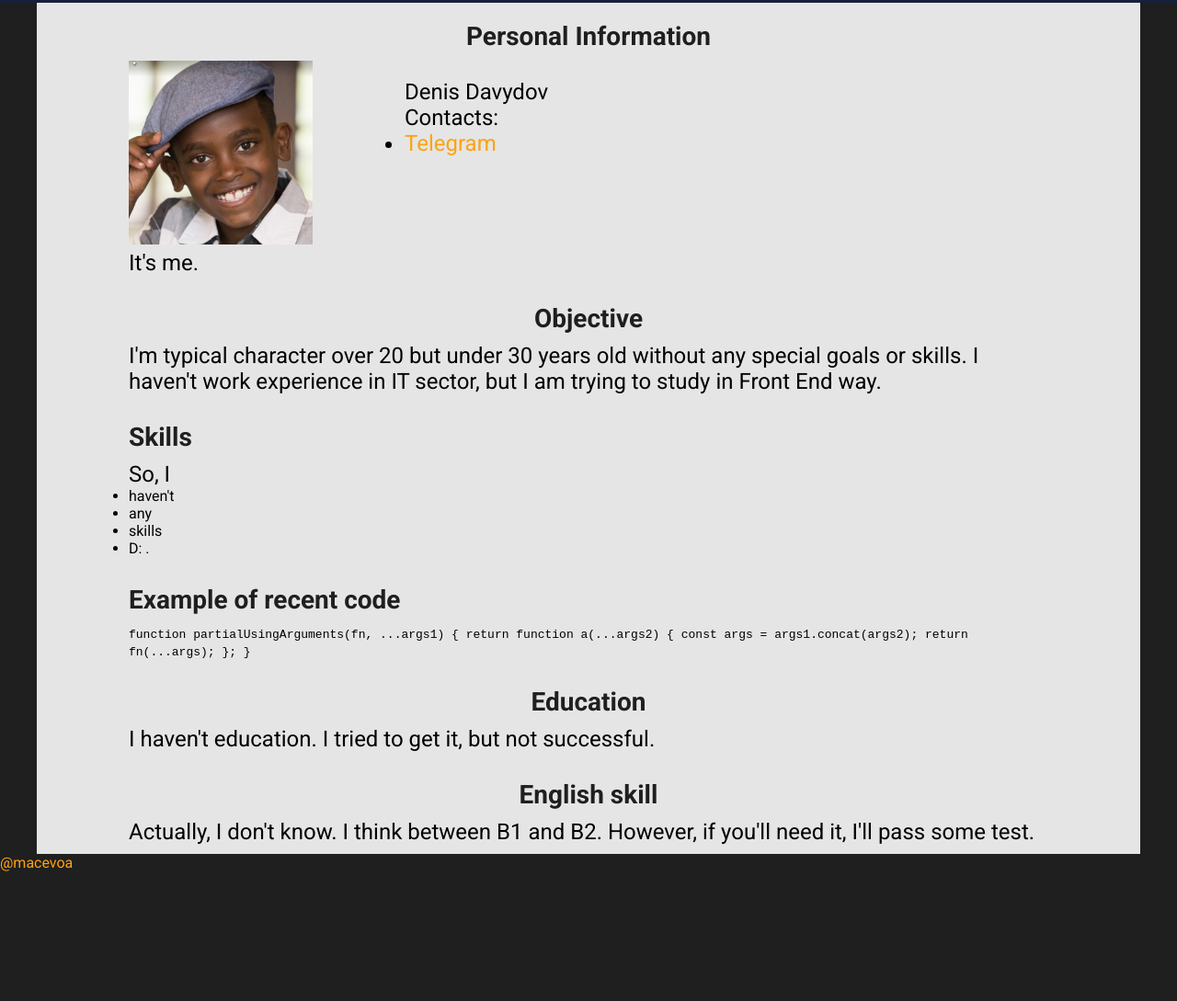
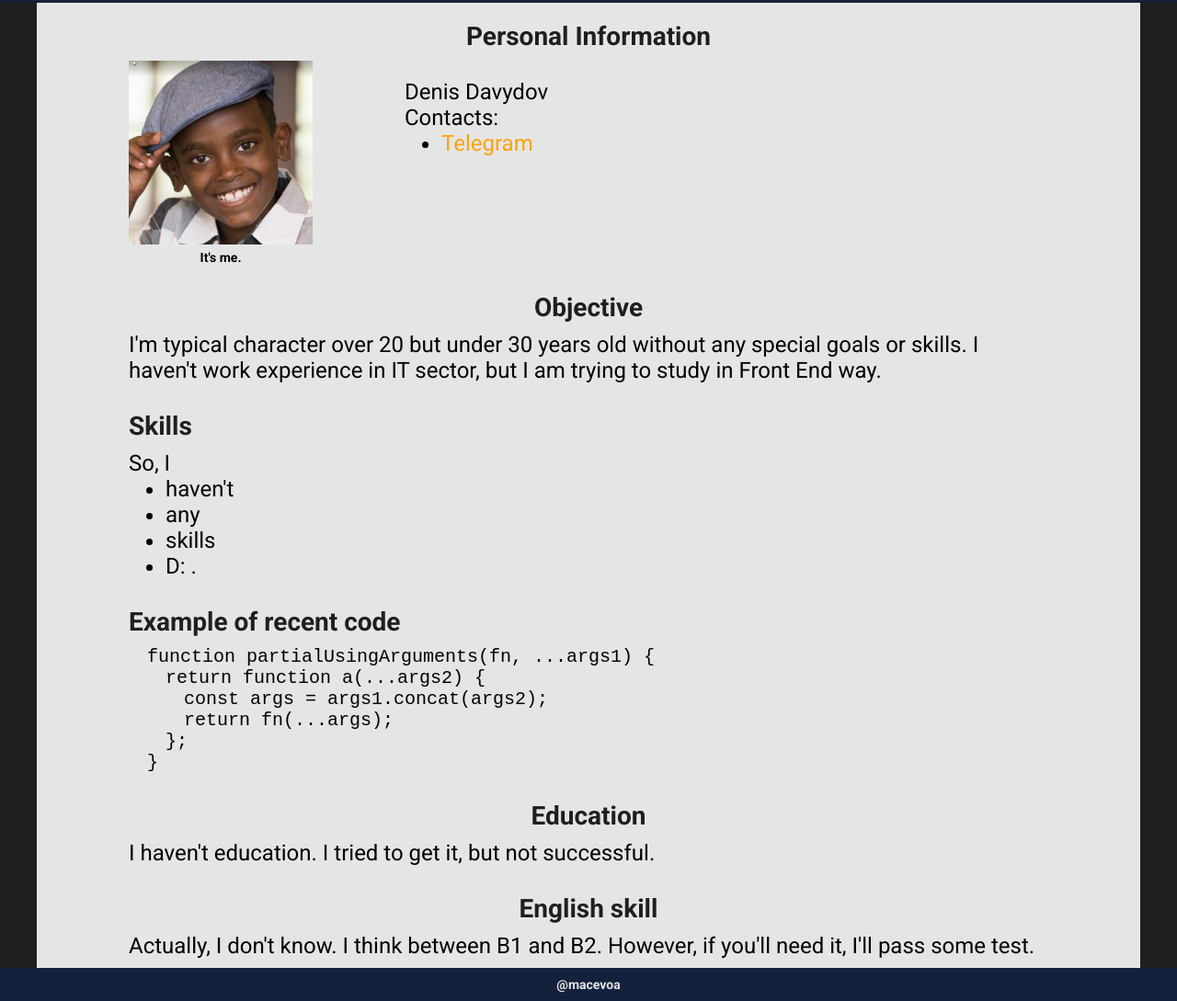
Before and after one commit to dazes033/rsschool-cv-1, a website: page index.html in a window 1280 px wide. Shown: the part 59-1148 px from the top of the page at 92% size. Before the commit the page ends 1007 px from the top, so only its background shows below. Drawn offline with Linux system fonts and the light colour scheme.

Commit message:
refactor: update styles of page

```diff
--- a/style.css
+++ b/style.css
@@ -5,8 +5,9 @@
 
 body {
   min-height: 100vh;
+  font-family: "Roboto", sans-serif;
+  font-size: 24px;
   background-color: #1f1f1f;
-  font-family: "Roboto", sans-serif;
 }
 
 section {
@@ -16,12 +17,8 @@ section {
 }
 
 a {
-  color: #fca311;
+  color: #e5e5e5;
   text-decoration: none;
-}
-
-p {
-  font-size: 24px;
 }
 
 h1 {
@@ -32,6 +29,10 @@ h2 {
   padding: 10px 0;
   font-size: 28px;
   color: #1f1f1f;
+}
+
+li {
+  margin-left: 40px;
 }
 
 .main {
@@ -60,17 +61,47 @@ h2 {
   font-size: 24px;
 }
 
+.personal-info__photo-wrapper {
+  margin-right: 100px;
+}
+
 .personal-info__photo {
   width: 200px;
-  margin-right: 100px;
+}
+
+.personal-info__photo-description {
+  font-size: 14px;
+  font-weight: 700;
+  text-align: center;
 }
 
 .personal-info__text {
   padding-top: 20px;
 }
 
+.contacts__link {
+  color: #fca311;
+}
+
 .objective__header {
   text-align: center;
+}
+
+.code__example {
+  font-size: 20px;
+}
+
+.code__example > * {
+  display: block;
+  margin-left: 20px;
+}
+
+.code__tab_1 {
+  padding-left: 20px;
+}
+
+.code__tab_2 {
+  padding-left: 40px;
 }
 
 .education__header {
@@ -80,3 +111,12 @@ h2 {
 .english__header {
   text-align: center;
 }
+
+.footer {
+  padding: 10px 0;
+  font-size: 14px;
+  font-weight: 700;
+  color: #e5e5e5;
+  text-align: center;
+  background-color: #14213d;
+}
```
